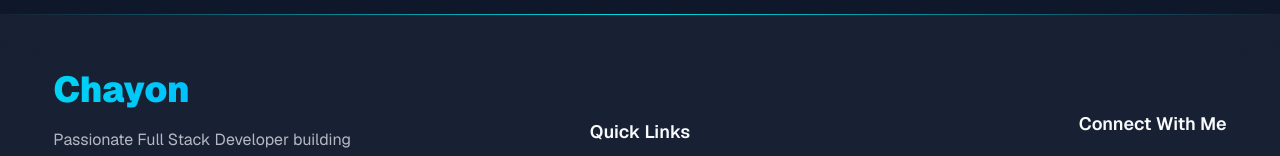
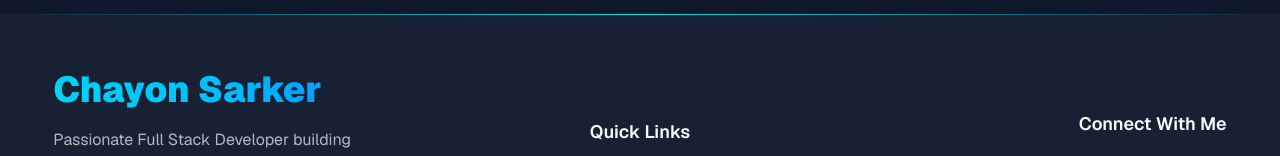
Before and after one commit to chayon-chandra-sarker/portfolio-client, a Next.js app: page / in a window 1280 px wide. Shown: the part 5654-5810 px from the top of the page. Built offline with nearby package versions, Linux system fonts and the light colour scheme; no server answers.

Commit message:
add footer

```diff
--- a/src/components/layout/Footer.jsx
+++ b/src/components/layout/Footer.jsx
@@ -22,7 +22,7 @@ const Footer = () => {
           {/* Brand */}
           <div className="text-center md:text-left">
             <h2 className="text-4xl font-black font-outfit bg-gradient-to-r from-cyan-400 via-sky-400 to-blue-500 bg-clip-text text-transparent">
-              Chayon
+              Chayon Sarker
             </h2>
 
             <p className="mt-4 text-base-content/70 leading-7 max-w-sm">
```
